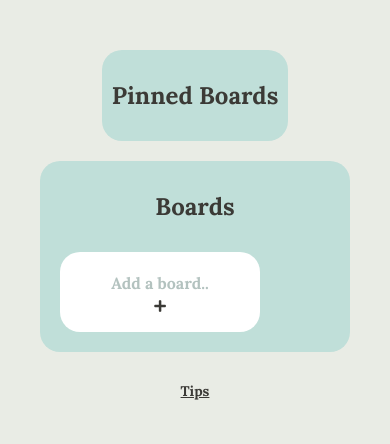
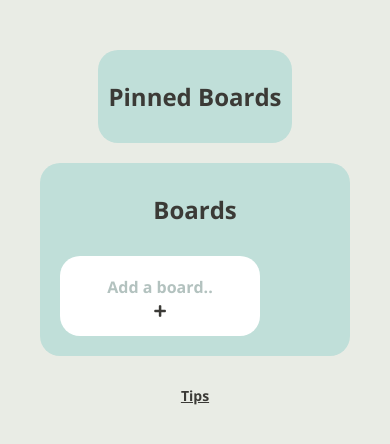
Before and after one commit to kshunn/trello-clone, a React (Create React App) app: page /#/ in a window 390 px wide. Shown: the top 444 px of the page. Built offline with nearby package versions, Linux system fonts and the light colour scheme.

Commit message:
feat: Add responsive scroll based on screen height

```diff
--- a/public/index.html
+++ b/public/index.html
@@ -3,9 +3,8 @@
   <head>
     <meta charset="utf-8" />
     <link rel="icon" href="%PUBLIC_URL%/favicon.ico" />
-    <link href="https://fonts.googleapis.com/css?family=Montserrat:500,700&display=swap" rel="stylesheet">
-    <link href="https://fonts.googleapis.com/css?family=Noto+Serif+KR:400,700&display=swap" rel="stylesheet">
-    <link href="https://fonts.googleapis.com/css?family=Lora:400,700&display=swap" rel="stylesheet">
+    <link href="https://fonts.googleapis.com/css?family=Open+Sans:400,700&display=swap" rel="stylesheet">
+    <link href="https://fonts.googleapis.com/css?family=Noto+Sans+KR:400,700&display=swap" rel="stylesheet">
     <link href="https://cdnjs.cloudflare.com/ajax/libs/font-awesome/5.12.1/css/all.min.css" rel="stylesheet">
     <meta name="viewport" content="width=device-width, initial-scale=1" />
     <meta name="theme-color" content="#000000" />
--- a/src/components/Board.js
+++ b/src/components/Board.js
@@ -84,6 +84,7 @@ export default function Board({boardKey, listList}) {
                             {listList.map((list, index) => (
                                 <Draggable key={list.listKey} draggableId={list.listKey} index={index}>
                                     {(provided) => (
+                                        <Wrapper>
                                             <ListWrapper
                                                 {...provided.draggableProps}
                                                 ref={provided.innerRef}
@@ -97,6 +98,7 @@ export default function Board({boardKey, listList}) {
                                                     <i className={DELETE}></i>
                                                 </Button>
                                             </ListWrapper>
+                                        </Wrapper>
                                     )}
                                 </Draggable>
                             ))}
@@ -116,6 +118,11 @@ export default function Board({boardKey, listList}) {
 
 }
 
+const Wrapper = styled.div`
+    height: 100%;
+    padding-bottom: 10px;
+`;
+
 const BoardContainer = styled.div`
     display: flex;
     flex-direction: row;
@@ -123,7 +130,8 @@ const BoardContainer = styled.div`
     align-items: flex-start;
     padding: 0 10px;
     overflow-x: auto;
-    flex-grow: 1;
+    overflow-y: hidden;
+    height: 100%;
 `;
 
 const ListAdder = styled.div`
@@ -147,6 +155,7 @@ const ListWrapper = styled.div`
     background-color: white;
     min-width: 230px;
     max-width: 230px;
+    max-height: 100%;
 `;
 
 const ListInput = styled(Input)`
@@ -158,4 +167,5 @@ const ListInput = styled(Input)`
 const ListField = styled.div`
     display: flex;
     align-items: flex-start;
+    height: 100%;
 `;
--- a/src/components/List.js
+++ b/src/components/List.js
@@ -131,6 +131,8 @@ const ListContainer = styled.div`
     align-items: center;
     word-wrap: break-word;
     word-break: break-word;
+    max-height: 100%;
+    overflow-y: auto;
 `;
 
 const CardWrapper = styled.div`
@@ -153,7 +155,6 @@ const ScrollView = styled.div`
     width: 100%;
     justify-content: flex-start;
     align-items: center;
-    max-height: 48vh;
     overflow-y: auto;
     min-height: 1px;
 `;
@@ -182,10 +183,13 @@ const CardButton = styled(Button)`
 `;
 
 const StyledEditable = styled(ContentEditable)`
-    padding: 10px;
+    padding: 5px;
     outline-color: ${PALETTE[3]};
 `;
 
 const ListTitle = styled.h4`
     cursor: pointer;
+    width: 100%;
+    text-align: left;
+    margin: 5px 0;
 `;
--- a/src/routes/BoardPage.js
+++ b/src/routes/BoardPage.js
@@ -69,11 +69,11 @@ const BoardPageWrapper = styled.div`
     display: flex;
     flex-flow: column;
     text-align: center;
-    min-height: 100vh;
+    height: 100%;
 `;
 
 const BoardTitle = styled.h1`
-    font-size: 30px;
+    font-size: 24px;
     margin: auto;
     padding: 10px 20px;
     color: ${PALETTE[3]};
@@ -86,7 +86,7 @@ const StyledEditable = styled(ContentEditable)`
 `;
 
 const ToHome = styled(Link)`
-    font-size: 30px;
+    font-size: 24px;
     color: ${PALETTE[3]};
     &:hover{
         color: ${PALETTE[2]};
@@ -98,6 +98,6 @@ const Header = styled.header`
     margin-bottom: 20px;
     justify-content: center;
     align-items: center;
-    padding: 10px 20px;
+    padding: 0 20px;
     background-color: ${PALETTE[1]};
 `;
--- a/src/routes/Home.js
+++ b/src/routes/Home.js
@@ -123,7 +123,7 @@ export const Input = styled.input`
     border: none;
     padding: 5px;
     background: none;
-    font-family: 'Lora', 'Noto Serif KR';
+    font-family: 'Open Sans', 'Noto Sans KR';
     &::placeholder{
         color: ${PALETTE[2]};
     }
--- a/src/styles/GlobalStyle.js
+++ b/src/styles/GlobalStyle.js
@@ -5,11 +5,18 @@ export const GlobalStyle = createGlobalStyle`
     *{
       box-sizing: border-box;
     }
+    html{
+      height: 100%;
+    }
     body{
         padding: 0;
         margin: 0;
-        font-family: 'Lora', 'Noto Serif KR';
+        font-family: 'Open Sans', 'Noto Sans KR';
         background-color: ${PALETTE[0]};
+        height: 100%;
+    }
+    #root{
+      height: 100%;
     }
     ::-webkit-scrollbar{
       background: none;
```
Lines whose indentation alone changed are shown as unchanged.
